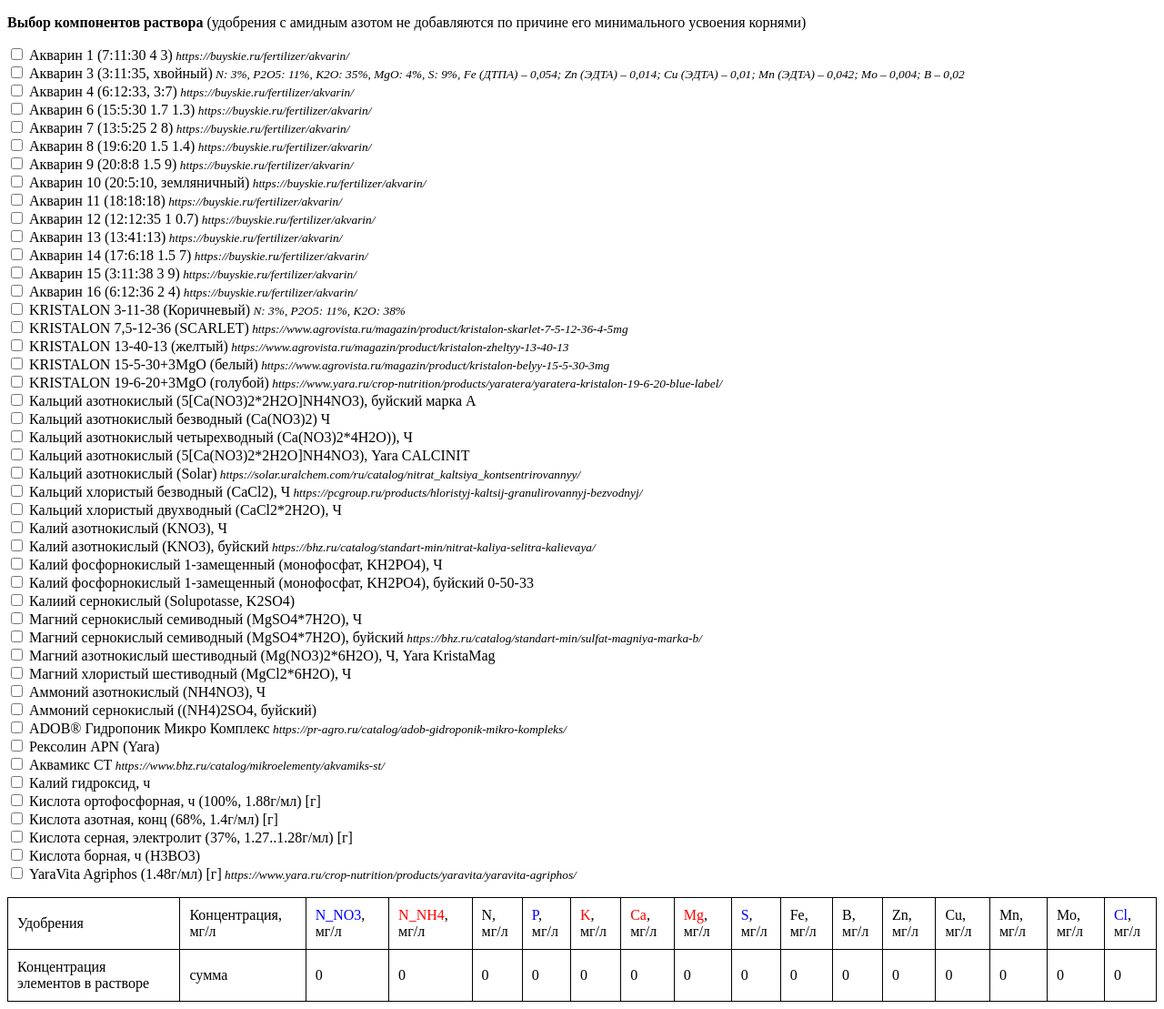
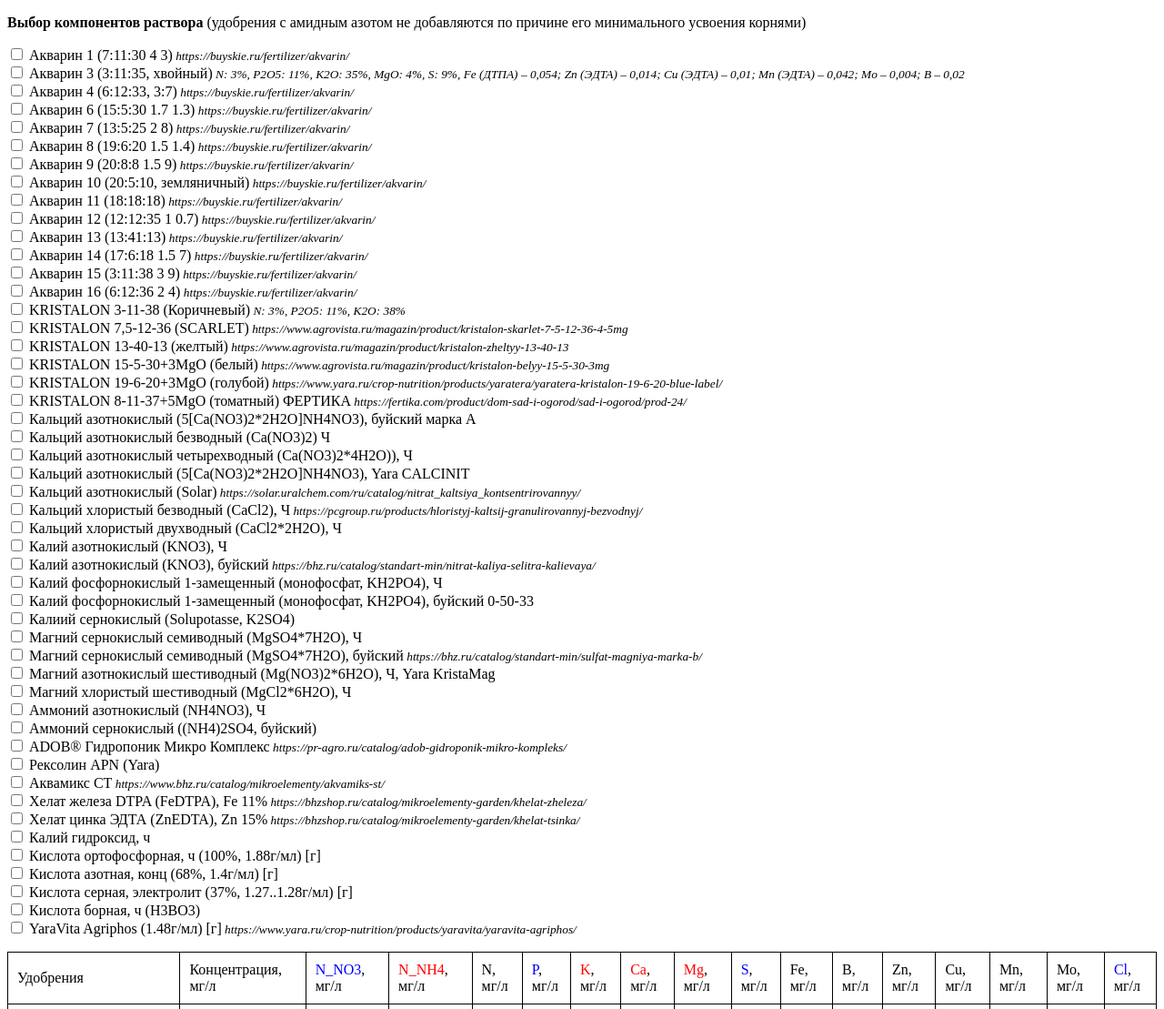
Before and after one commit to zrmnd/npkcalc, a plain HTML site: page index.html in a window 1280 px wide. Shown: the top 1109 px of the page at 91% size. Drawn offline with Linux system fonts and the light colour scheme.

Commit message:
add FeDTPA, ZnEDTA, Kristalon 8-11-37

```diff
--- a/index.html
+++ b/index.html
@@ -340,6 +340,20 @@
             "B": 0.025,
             "solublity25": 100
         }, {
+            name: "KRISTALON  8-11-37+5MgO (томатный) ФЕРТИКА",
+            desc: "https://fertika.com/product/dom-sad-i-ogorod/sad-i-ogorod/prod-24/",
+            "N_NO3": 8.1,
+            "P": 4.713,
+            "K": 30.716,
+            "Mg": 2.71,
+            "S": 10,
+            "Fe": 0.15,
+            "Zn": 0.027,
+            "Cu": 0.04,
+            "Mn": 0.06,
+            "Mo": 0.004,
+            "B": 0.027,
+        }, {
             name: "Кальций азотнокислый (5[Ca(NO3)2*2H2O]NH4NO3), буйский марка А",
             "Ca": 19.3,
             "N_NO3": 14.9,
@@ -465,6 +479,16 @@
             "B": 0.52,
             "Ca": 2.57,
             "Mo": 0.13
+        }, {
+            name: "Хелат железа DTPA (FeDTPA), Fe 11%",
+            desc: "https://bhzshop.ru/catalog/mikroelementy-garden/khelat-zheleza/",
+            "Fe": 11,
+            solublity25: 20
+        }, {
+            name: "Хелат цинка ЭДТА (ZnEDTA), Zn 15%",
+            desc: "https://bhzshop.ru/catalog/mikroelementy-garden/khelat-tsinka/",
+            "Zn": 15,
+            solublity25: 45
         }, {
             "name": "Калий гидроксид, ч",
             desc: "",
```
